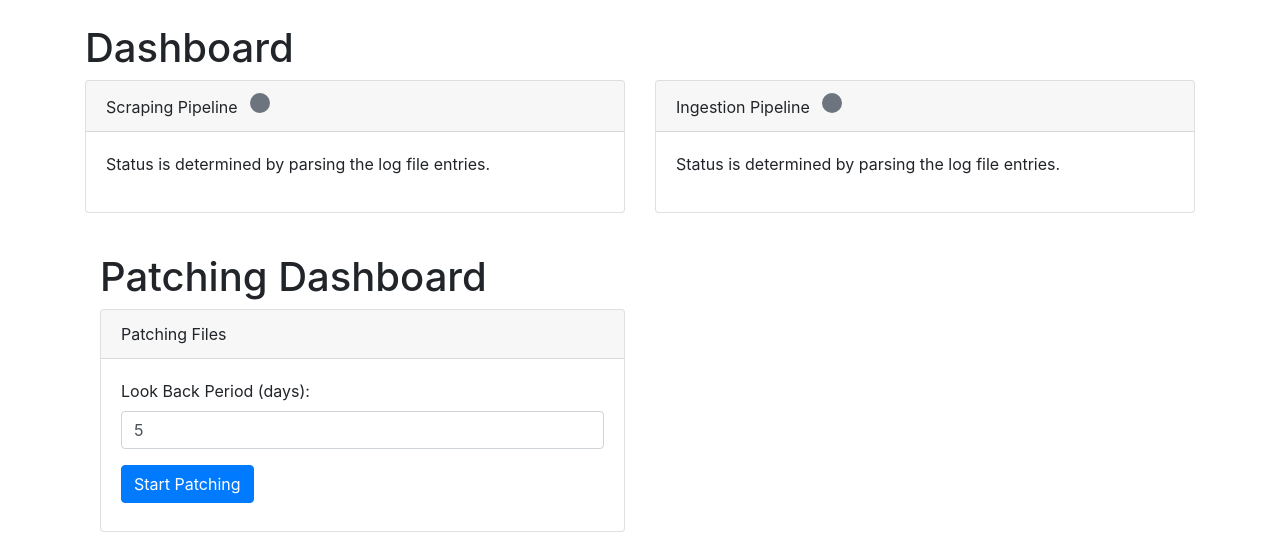
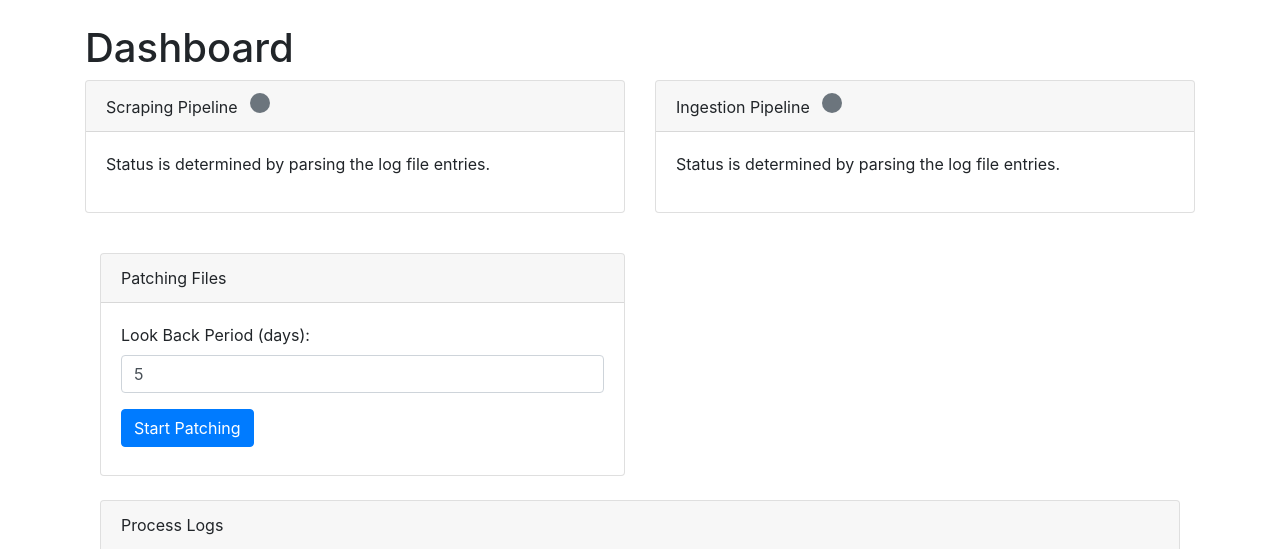
Before and after one commit to o6-webwork/GDELT_ELK, a Flask app: template pipeline-monitoring/templates/dashboard.html in a window 1280 px wide. Shown: the top 549 px of the page. Run offline with Flask 2, Linux system fonts and the light colour scheme; the template is opened without the code that fills it, so the values that code supplies are empty; some libraries are stand-ins or nearby versions.

Commit message:
env example chg

```diff
--- a/pipeline-monitoring/templates/dashboard.html
+++ b/pipeline-monitoring/templates/dashboard.html
@@ -57,8 +57,6 @@
         </div>
       </div>
     <div class="container mt-4">
-      <h1>Patching Dashboard</h1>
-      <!-- Patching Form -->
       <div class="row">
         <div class="col-md-6">
           <div class="card">
```
Also changed, not shown: 2 other files. Lines whose indentation alone changed are shown as unchanged.
